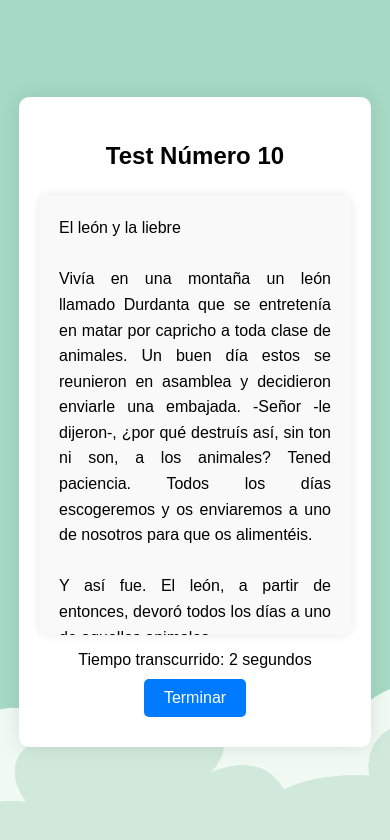
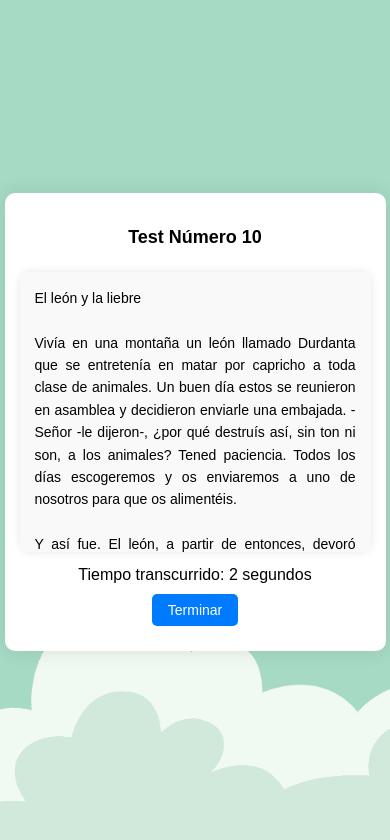
Before and after one commit to BreidysG/testRead10, a plain HTML site: page index.html in a window 390 px wide. Both pictures are taken after a click on the button "Iniciar". Drawn offline with Linux system fonts and the light colour scheme.

Commit message:
Estilos responsivos

```diff
--- a/styles.css
+++ b/styles.css
@@ -105,3 +105,29 @@ button:hover {
 .finalMessage{
     color: green;
 }
+/* Ajustes para pantallas móviles */
+@media (max-width: 600px) {
+    .container {
+        width: 90%; /* Aumentar el ancho para aprovechar mejor el espacio */
+        padding: 15px; /* Reducir padding para evitar que el contenido se vea comprimido */
+    }
+
+    button {
+        padding: 8px 16px;
+        font-size: 14px; /* Reducir tamaño de fuente en botones */
+    }
+
+    #textToRead {
+        max-height: 250px; /* Ajustar la altura máxima para una mejor visualización en móvil */
+        padding: 15px; /* Reducir padding en texto */
+        font-size: 14px; /* Ajustar el tamaño de fuente para que sea más legible en móvil */
+    }
+
+    h2 {
+        font-size: 18px; /* Ajustar el tamaño de los títulos */
+    }
+
+    #paragraphInit, #questionList, #results {
+        font-size: 14px; /* Ajuste de tamaño de fuente en secciones de texto */
+    }
+}
```
